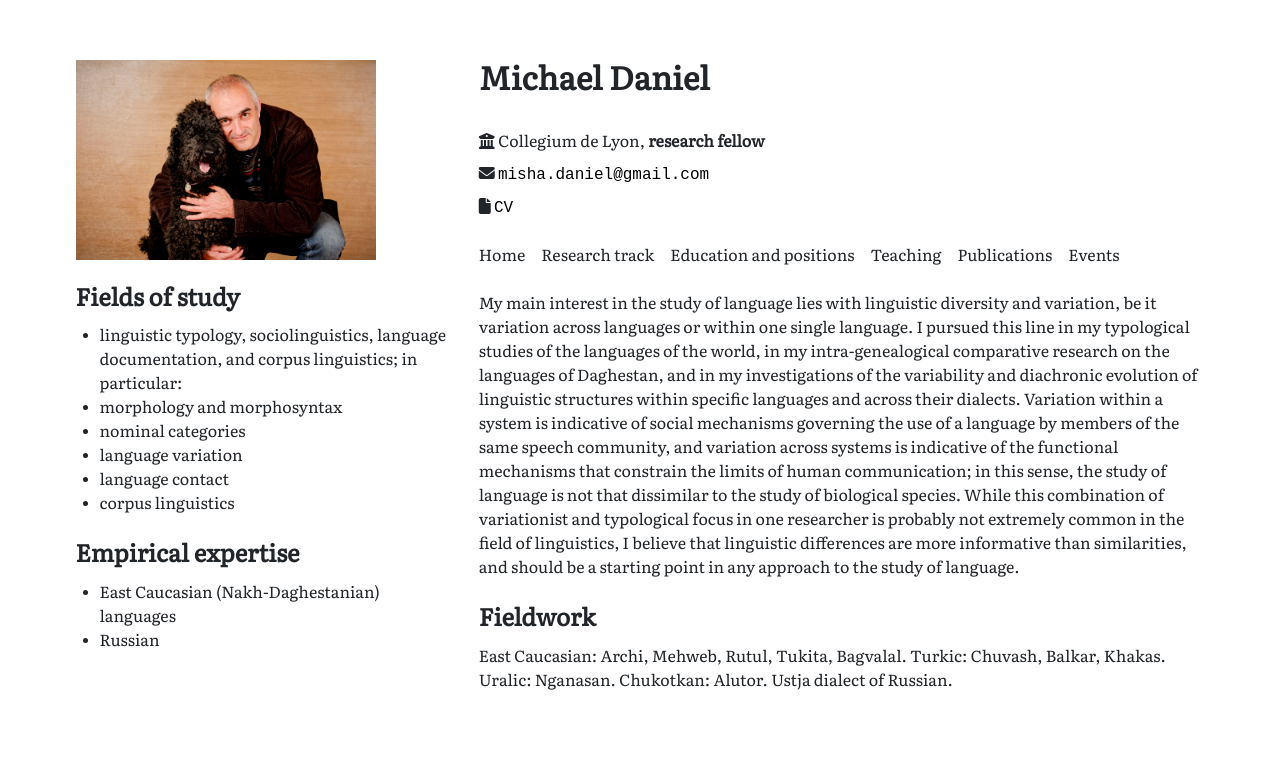
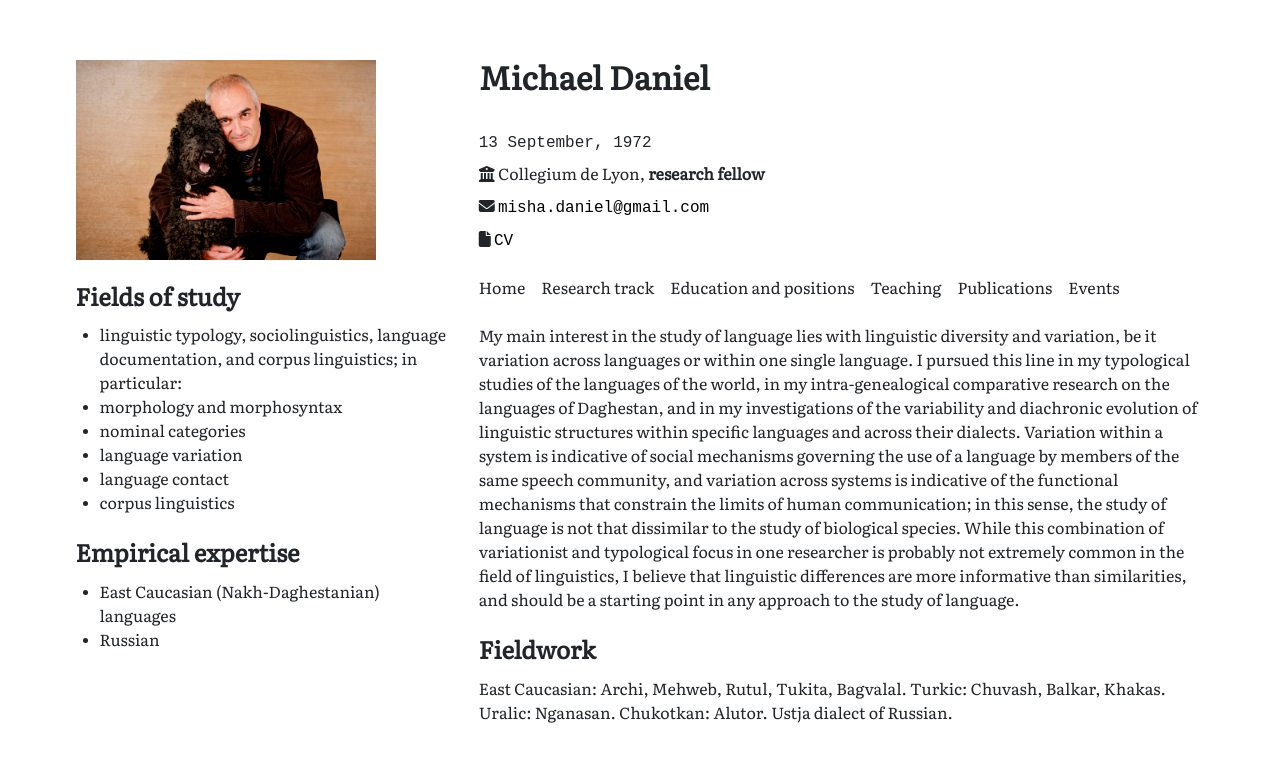
Before and after one commit to MishaDaniel/mishadaniel.github.io, a Jekyll site: the page built from index.html, in a window 1280 px wide. Shown: the top 762 px of the page. Built offline with Jekyll 4.4.1, drawn with Linux system fonts in a browser that asks for light colours; nearby versions of some CDN libraries.

Commit message:
Update personal_data.html

```diff
--- a/_includes/personal_data.html
+++ b/_includes/personal_data.html
@@ -4,6 +4,16 @@
 <div class="little" style="margin-bottom: 1.5em;">
   <img src="/assets/img/ava.jpg" height="150em">
 </div>
+
+<div class="contacts">
+  <div>
+    <a> {{ site.data.general.personal.born }}</a>
+  </div>
+</div>
+
+
+
+
 <div class="position">
   <i class="fa fa-building-columns"></i> {{ site.data.general.personal.university }}, <b>{{ site.data.general.personal.position }}</b>
 </div>
```
